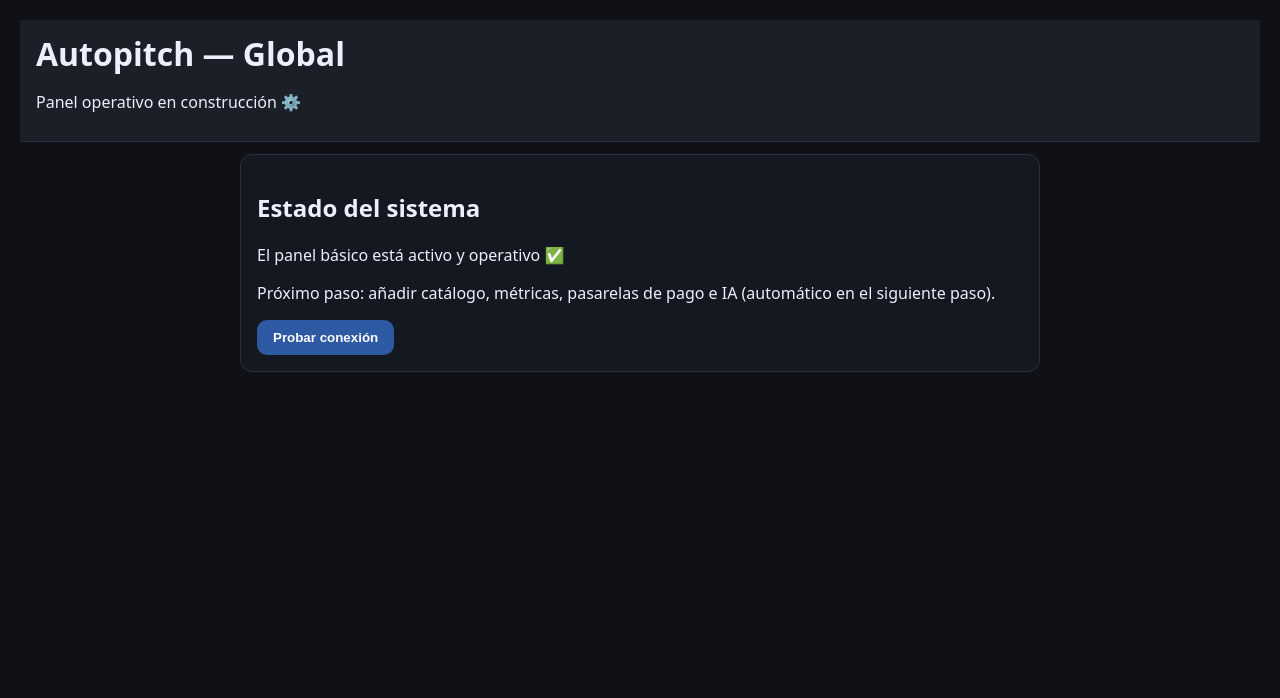
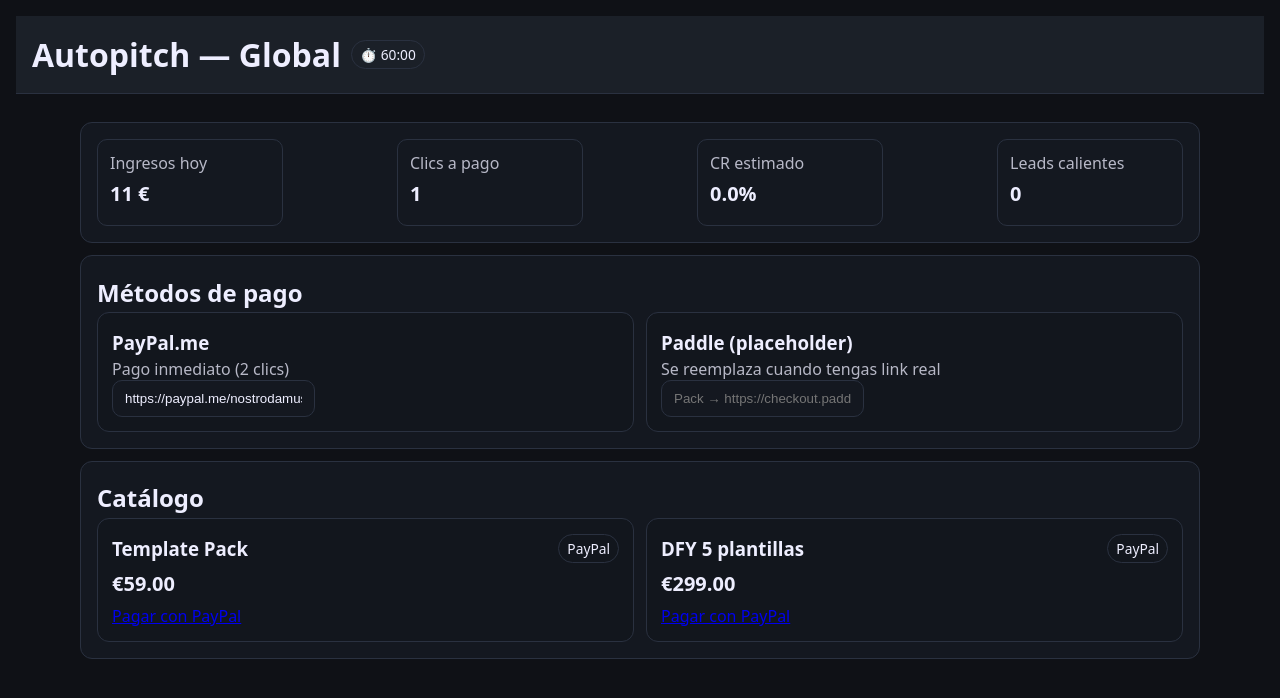
Before and after one commit to Jpmr3/Autopitchone, a plain HTML site: page index.html in a window 1280 px wide. Drawn offline with Linux system fonts and the light colour scheme.

Commit message:
Add files via upload

```diff
--- a/index.html
+++ b/index.html
@@ -2,130 +2,212 @@
 
 <html lang="es">
 
-  <head>
+<head>
 
-    <meta charset="utf-8" />
+<meta charset="utf-8"/>
 
-    <meta name="viewport" content="width=device-width,initial-scale=1" />
+<meta name="viewport" content="width=device-width,initial-scale=1"/>
 
-    <title>Autopitch — Global</title>
+<title>Autopitch — Global One-Page</title>
 
-    <style>
+<style>
 
-      body {
+:root{color-scheme:dark light}
 
-        font-family: system-ui, -apple-system, Inter, Roboto, sans-serif;
+body{font-family:system-ui,-apple-system,Inter,Roboto,sans-serif;margin:0;background:#0f1116;color:#eef;padding:16px}
 
-        background: #0f1116;
+header{background:#1b2028;border-bottom:1px solid #2a3140;padding:14px 16px;position:sticky;top:0;z-index:10}
 
-        color: #eef;
+main{max-width:1120px;margin:0 auto;padding:16px}
 
-        margin: 0;
+h1,h2,h3{margin:.2rem 0}
 
-        padding: 20px;
+.row{display:flex;gap:10px;flex-wrap:wrap;align-items:center}
 
-      }
+select,input,button{border-radius:10px;border:1px solid #2a3140;background:#141820;color:#eef;padding:10px 12px}
 
-      header {
+button{border:0;background:#2d5aa3;font-weight:800;cursor:pointer}
 
-        background: #1b2028;
+button.alt{background:#3a3f4a}
 
-        border-bottom: 1px solid #2a3140;
+button.link{background:#374b7b}
 
-        padding: 12px 16px;
+section{background:#141820;border:1px solid #2a3140;border-radius:12px;padding:16px;margin:12px 0}
 
-        position: sticky;
+.grid{display:grid;grid-template-columns:repeat(auto-fit,minmax(240px,1fr));gap:12px}
 
-        top: 0;
+.card{background:#12161d;border:1px solid #2a3140;border-radius:12px;padding:14px}
 
-      }
+.price{font-size:20px;font-weight:800;margin:6px 0}
 
-      main {
+.pill{display:inline-block;border:1px solid #2a3140;border-radius:999px;padding:4px 8px;font-size:.86rem}
 
-        max-width: 800px;
+.muted{opacity:.75}
 
-        margin: 0 auto;
+pre{background:#0f131a;border:1px solid #2a3140;border-radius:10px;padding:12px;white-space:pre-wrap}
 
-      }
+.kpi{border:1px solid #2a3140;border-radius:10px;padding:12px;min-width:160px}
 
-      h1 {
+.btns{display:flex;gap:8px;flex-wrap:wrap;margin-top:8px}
 
-        margin: 0 0 8px;
+</style>
 
-      }
+</head>
 
-      section {
+<body>
 
-        background: #141820;
+<header class="row" style="justify-content:space-between">
 
-        border: 1px solid #2a3140;
+  <div class="row">
 
-        border-radius: 12px;
+    <h1>Autopitch — Global</h1>
 
-        padding: 16px;
+    <span class="pill">⏱️ <span id="cd">60:00</span></span>
 
-        margin-top: 12px;
+  </div>
 
-      }
+</header>
 
-      button {
+<main>
 
-        border: 0;
+<section class="row" style="justify-content:space-between;gap:12px">
 
-        border-radius: 10px;
+  <div class="kpi"><div class="muted">Ingresos hoy</div><div class="price" id="k_cash">0.00</div></div>
 
-        background: #2d5aa3;
+  <div class="kpi"><div class="muted">Clics a pago</div><div class="price" id="k_clicks">0</div></div>
 
-        color: #fff;
+  <div class="kpi"><div class="muted">CR estimado</div><div class="price" id="k_cr">0%</div></div>
 
-        padding: 10px 16px;
+  <div class="kpi"><div class="muted">Leads calientes</div><div class="price" id="k_hot">0</div></div>
 
-        cursor: pointer;
+</section>
 
-        font-weight: 600;
+<section>
 
-      }
+<h2>Métodos de pago</h2>
 
-    </style>
+<div class="grid">
 
-  </head>
+  <div class="card">
 
-  <body>
+    <h3>PayPal.me</h3>
 
-    <header>
+    <div class="muted">Pago inmediato (2 clics)</div>
 
-      <h1>Autopitch — Global</h1>
+    <input id="paypalMe" value="https://paypal.me/nostrodamus777"/>
 
-      <p>Panel operativo en construcción ⚙️</p>
+  </div>
 
-    </header>
+  <div class="card">
 
-    <main>
+    <h3>Paddle (placeholder)</h3>
 
-      <section>
+    <div class="muted">Se reemplaza cuando tengas link real</div>
 
-        <h2>Estado del sistema</h2>
+    <input id="paddle_pack" placeholder="Pack → https://checkout.paddle.com/..."/>
 
-        <p>El panel básico está activo y operativo ✅</p>
+  </div>
 
-        <p>
+</div>
 
-          Próximo paso: añadir catálogo, métricas, pasarelas de pago e IA
+</section>
 
-          (automático en el siguiente paso).
+<section>
 
-        </p>
+<h2>Catálogo</h2>
 
-        <button onclick="alert('Conectado correctamente ✅')">
+<div class="grid" id="catalog"></div>
 
-          Probar conexión
+</section>
 
-        </button>
+<script>
 
-      </section>
+const state={paypal:'https://paypal.me/nostrodamus777',kpi:{cash:0,clicks:0,hot:0}}
 
-    </main>
+const BASE=[{sku:'pack-59',name:'Template Pack',eur:59},{sku:'dfy-299',name:'DFY 5 plantillas',eur:299}]
 
-  </body>
+function sym(c){return c==='USD'?'$':'€'}
+
+function fx(eur){return eur} // solo EUR
+
+function renderStore(){
+
+  const wrap=document.getElementById('catalog')
+
+  wrap.innerHTML=''
+
+  BASE.forEach(p=>{
+
+    const card=document.createElement('div')
+
+    card.className='card'
+
+    card.innerHTML=`
+
+      <div class="row" style="justify-content:space-between"><h3>${p.name}</h3><span class="pill">PayPal</span></div>
+
+      <div class="price">${sym('EUR')}${fx(p.eur).toFixed(2)}</div>
+
+      <div class="btns">
+
+        <a class="btn" target="_blank" href="${state.paypal}">Pagar con PayPal</a>
+
+      </div>
+
+    `
+
+    wrap.appendChild(card)
+
+  })
+
+}
+
+function renderKPIs(){
+
+  state.kpi.cash+=Math.floor(Math.random()*10)
+
+  state.kpi.clicks+=Math.floor(Math.random()*2)
+
+  state.kpi.hot+=Math.floor(Math.random()*1)
+
+  document.getElementById('k_cash').textContent=state.kpi.cash+' €'
+
+  document.getElementById('k_clicks').textContent=state.kpi.clicks
+
+  const cr=(state.kpi.clicks? (state.kpi.hot/state.kpi.clicks)*100:0).toFixed(1)
+
+  document.getElementById('k_cr').textContent=cr+'%'
+
+  document.getElementById('k_hot').textContent=state.kpi.hot
+
+}
+
+(function init(){
+
+  renderStore()
+
+  setInterval(renderKPIs,2000)
+
+  const end=Date.now()+60*60*1000
+
+  (function tick(){
+
+    const s=Math.max(0,Math.floor((end-Date.now())/1000))
+
+    const m=String(Math.floor(s/60)).padStart(2,'0')
+
+    const ss=String(s%60).padStart(2,'0')
+
+    document.getElementById('cd').textContent=`${m}:${ss}`
+
+    if(s>0) requestAnimationFrame(tick)
+
+  })()
+
+})()
+
+</script>
+
+</body>
 
 </html>
```
